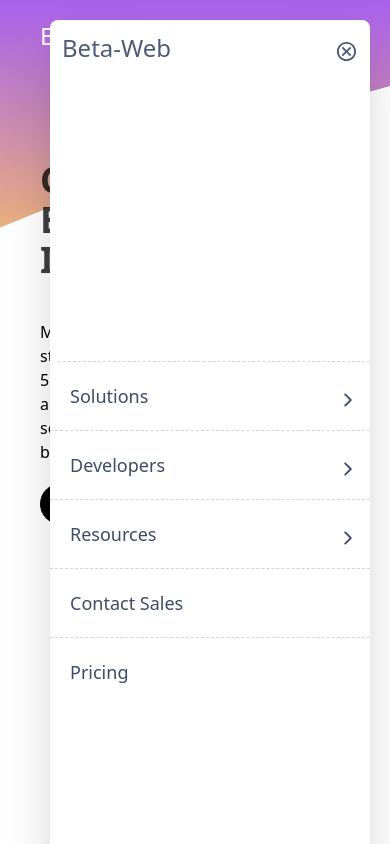
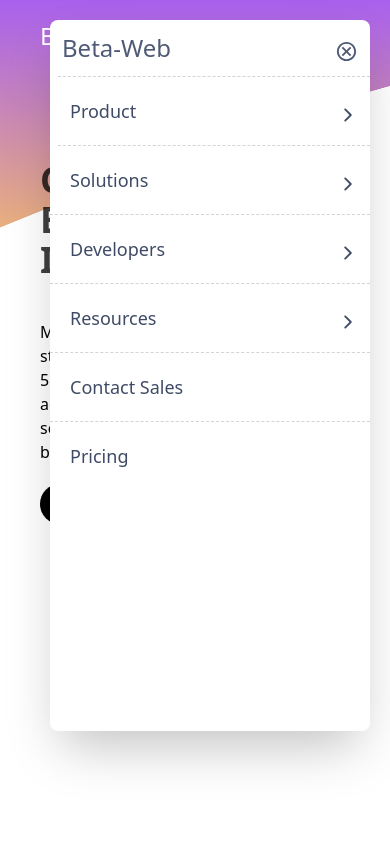
Before and after one commit to cs60apa/Beta-Web, a React (Vite) app: page /navbar in a window 390 px wide. Both pictures are taken after a click on the button 346 px from the left and 36 px from the top of the page. Shown: the top 844 px of the page. Built offline with nearby package versions, Linux system fonts and the light colour scheme.

Commit message:
fixed mobile view

```diff
--- a/src/components/Navbar.jsx
+++ b/src/components/Navbar.jsx
@@ -65,40 +65,12 @@ function Navbar() {
                   onClick={toggleMenu}
                 />
               </div>
-              <div className="dropdown py-2 bg-[#EFF3F9] text-black border border-none w-74 h-68 opacity-0 group-hover:opacity-100 invisible group-hover:visible z-10">
-                {/* Dropdown content */}
-                <h1 className="flex justify-start text-lg font-medium m-3 text-[#3F4B66]">
-                  Products
-                </h1>
-                <a href="#" className="block ml-3 py-2">
-                  <h2 className="flex justify-start text-base font-medium text-[#3F4B66]">
-                    Global Payments
-                  </h2>
-                  <p className="flex justify-between text-xs text-gray-500">
-                    Accept payments online, or in-person, or through your
-                    platform{" "}
-                    <IoIosArrowForward size={20} className="flex mr-3" />
-                  </p>
-                </a>
-                <a href="#" className="block ml-3 py-2">
-                  <h2 className="flex justify-start text-base font-medium text-[#3F4B66]">
-                    Revenue and Finance Automation
-                  </h2>
-                  <p className="flex justify-between text-xs text-gray-500">
-                    Grow your business with automated revenue and finance{" "}
-                    <IoIosArrowForward size={20} className="flex mr-3" />
-                  </p>
-                </a>
-                <a href="#" className="block ml-3 py-2">
-                  <h2 className="flex justify-start text-base font-medium text-[#3F4B66]">
-                    Banking-as-a-Service
-                  </h2>
-                  <p className="flex justify-between text-xs text-gray-500">
-                    Embeded financial services in your platform or product{" "}
-                    <IoIosArrowForward size={20} className="flex mr-3" />
-                  </p>
-                </a>
-              </div>
+              <a href="#" className="block ml-2 py-2">
+                <div className="flex justify-between m-3 text-[#3F4B66]">
+                  <h1 className="text-lg font-medium">Product</h1>
+                  <IoIosArrowForward size={20} className="mt-2" />
+                </div>
+              </a>
               <a href="#" className="block ml-2 py-2">
                 <div className="flex justify-between m-3 text-[#3F4B66]">
                   <h1 className="text-lg font-medium">Solutions</h1>
```
